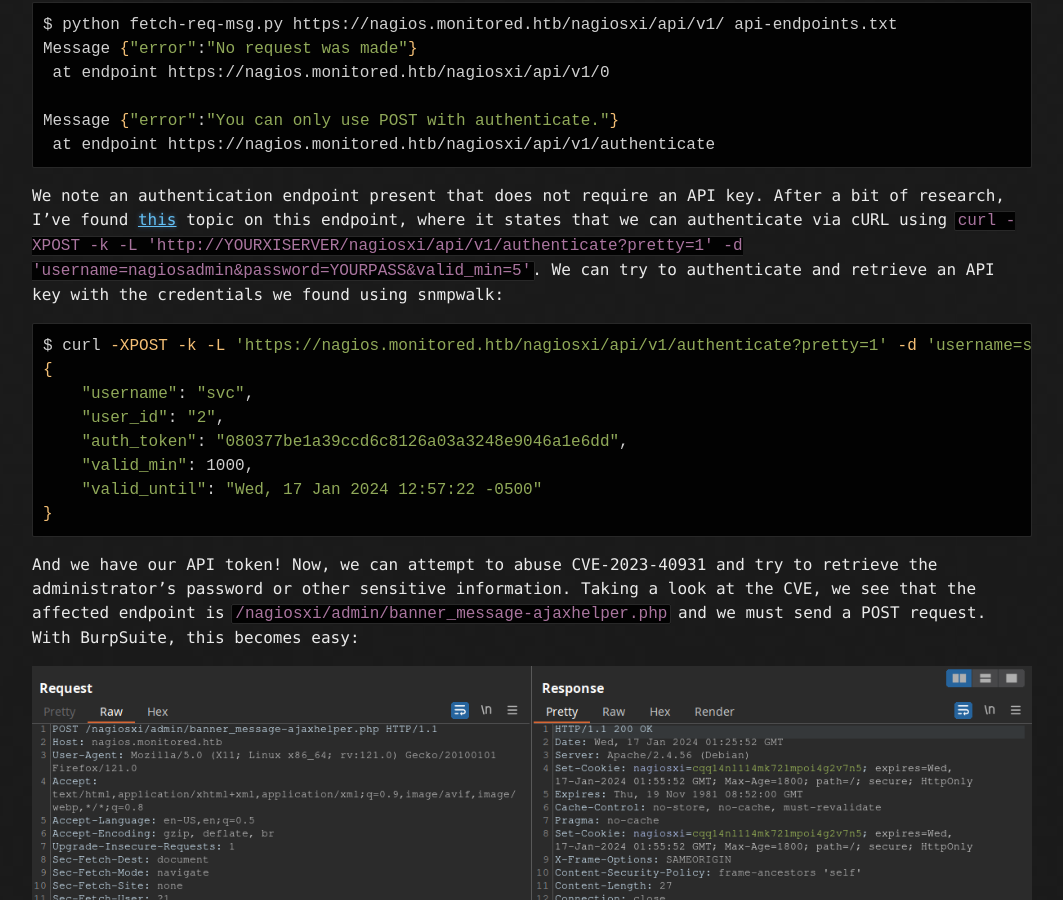
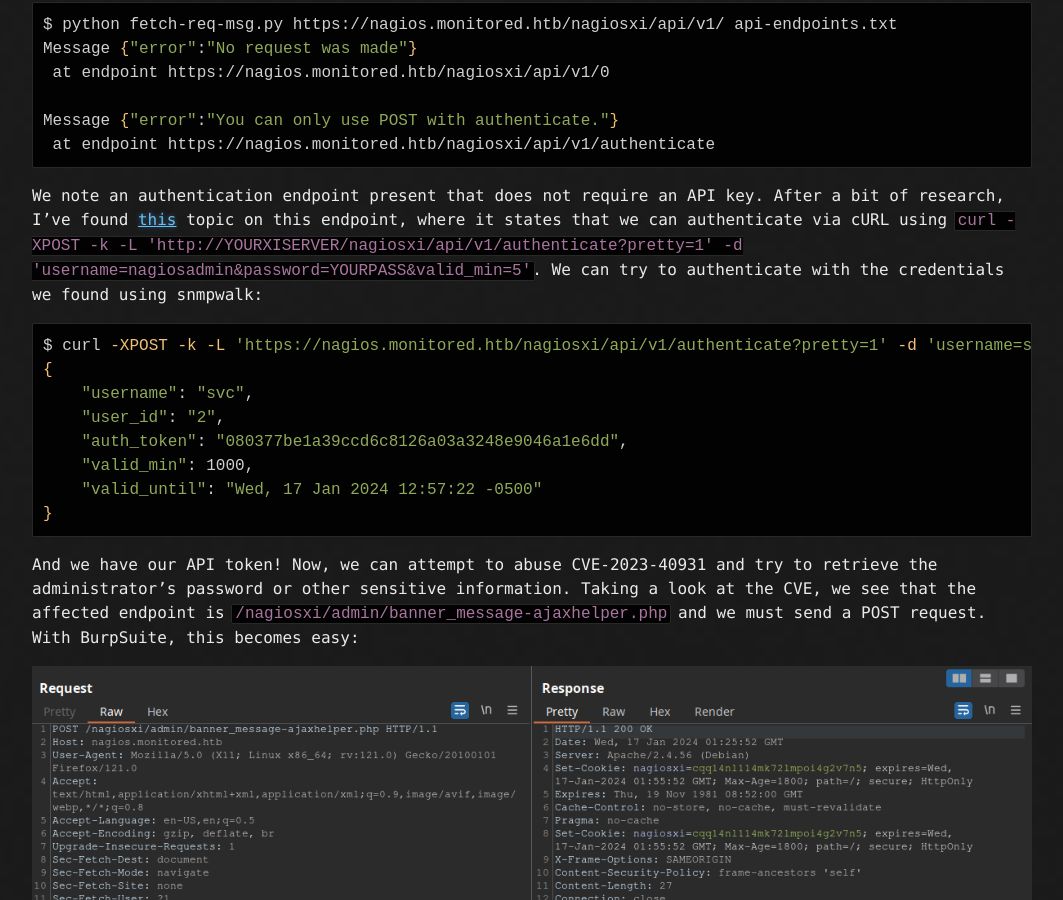
Before and after one commit to alexbsec/alexbsec.github.io, a Jekyll site: the page built from _posts/2024-01-16-monitored-htb.md, in a window 1280 px wide and 900 px high, scrolled down 9583 px. Shown: the whole window, without its empty margins (108-1171 px from the left). Built offline with Jekyll 4.4.1, drawn with Linux system fonts in a browser that asks for light colours.

````diff
--- a/_posts/2024-01-16-monitored-htb.md
+++ b/_posts/2024-01-16-monitored-htb.md
@@ -330,7 +330,7 @@
 ```
 
 We note an authentication endpoint present that does not require an API key. After a bit of research, I've found [this](https://support.nagios.com/forum/viewtopic.php?f=16&t=58783) topic on this endpoint, where it states that we can authenticate via cURL using
-`curl -XPOST -k -L 'http://YOURXISERVER/nagiosxi/api/v1/authenticate?pretty=1' -d 'username=nagiosadmin&password=YOURPASS&valid_min=5'`. We can try to authenticate and retrieve an API key with the credentials we found using snmpwalk:
+`curl -XPOST -k -L 'http://YOURXISERVER/nagiosxi/api/v1/authenticate?pretty=1' -d 'username=nagiosadmin&password=YOURPASS&valid_min=5'`. We can try to authenticate with the credentials we found using snmpwalk:
 
 ```bash
 $ curl -XPOST -k -L 'https://nagios.monitored.htb/nagiosxi/api/v1/authenticate?pretty=1' -d 'username=svc&password=XjH7VCehowpR1xZB&valid_min=1000'
````
